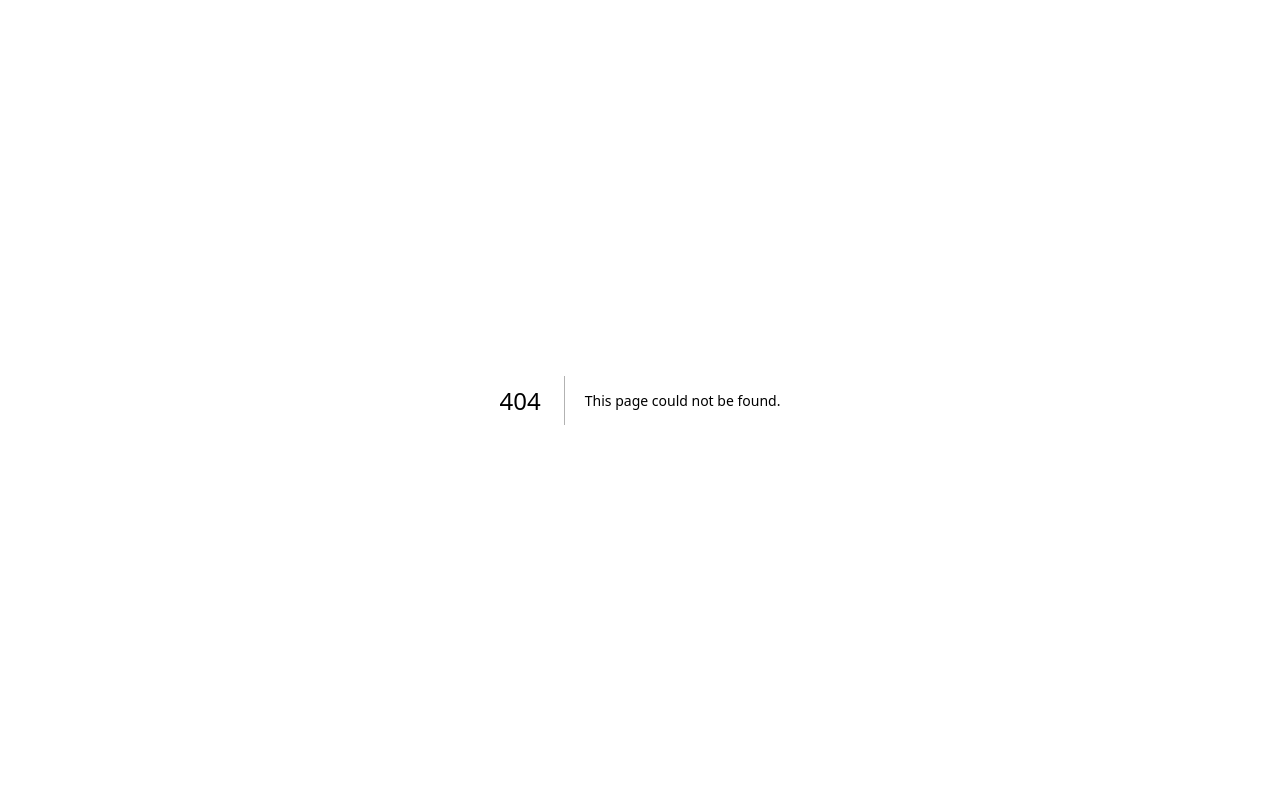
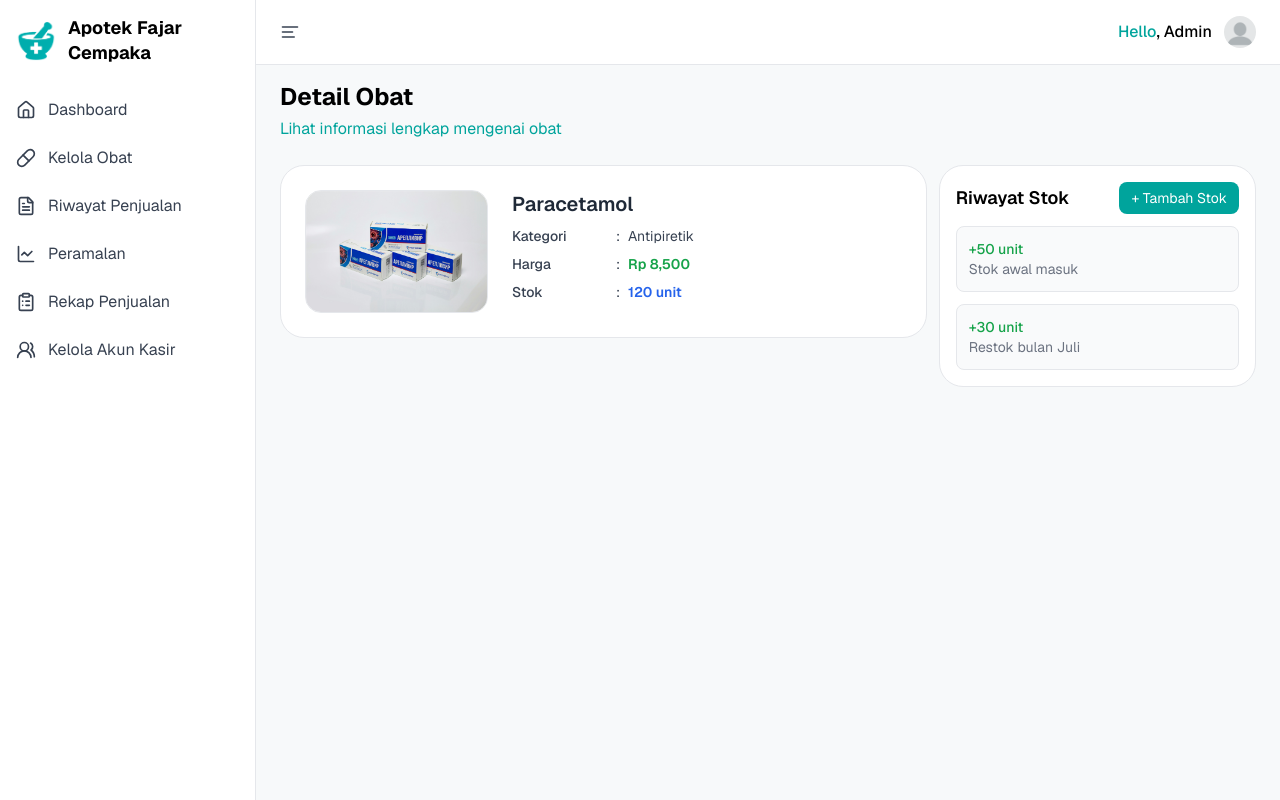
Before and after one commit to FaishalHilmi/antibiotic-sales-forecast, a Next.js app: page /dashboard/obat/1 in a window 1280 px wide. Before the commit this address had no page. Built offline with nearby package versions, Linux system fonts and the light colour scheme.

Commit message:
add: Implement DetailObatPage component for displaying medication details and stock history

```diff
--- /dev/null
+++ b/app/dashboard/obat/[id]/page.tsx
@@ -0,0 +1,177 @@
+"use client";
+import { useState } from "react";
+import Modal from "@/components/Modal";
+
+export default function DetailObatPage() {
+  const obat = {
+    nama: "Paracetamol",
+    kategori: "Antipiretik",
+    harga: 8500,
+    stok: 120,
+    gambar: "/medicine.png",
+  };
+
+  const [riwayatStok, setRiwayatStok] = useState([
+    { id: 1, jumlah: 50, keterangan: "Stok awal masuk" },
+    { id: 2, jumlah: 30, keterangan: "Restok bulan Juli" },
+  ]);
+
+  const [showModal, setShowModal] = useState(false);
+  const [jumlahTambah, setJumlahTambah] = useState<number | "">("");
+  const [keterangan, setKeterangan] = useState("");
+
+  const handleSubmitTambahStok = (e: React.FormEvent) => {
+    e.preventDefault();
+
+    if (!jumlahTambah || !keterangan) return;
+
+    const newRiwayat = {
+      id: riwayatStok.length + 1,
+      jumlah: Number(jumlahTambah),
+      keterangan,
+    };
+
+    setRiwayatStok([newRiwayat, ...riwayatStok]);
+    setJumlahTambah("");
+    setKeterangan("");
+    setShowModal(false);
+  };
+
+  return (
+    <div className="wrapper">
+      {/* Header */}
+      <h2 className="text-2xl font-bold mb-1">Detail Obat</h2>
+      <p className="text-primary mb-6">Lihat informasi lengkap mengenai obat</p>
+
+      {/* Grid Layout */}
+      <div className="grid grid-cols-1 md:grid-cols-3 gap-3">
+        {/* Detail Obat */}
+        <div className="col-span-1 md:col-span-2">
+          <div className="bg-white p-6 rounded-3xl border border-gray-200">
+            <div className="grid grid-cols-1 md:grid-cols-3 gap-6 items-start">
+              {/* Gambar */}
+              <div className="md:col-span-1">
+                <img
+                  src={obat.gambar}
+                  alt={obat.nama}
+                  className="w-full h-auto max-h-56 object-cover rounded-2xl border"
+                />
+              </div>
+
+              {/* Info */}
+              <div className="md:col-span-2 flex flex-col justify-between gap-4">
+                <div>
+                  <h3 className="text-xl font-semibold text-gray-800 mb-2">
+                    {obat.nama}
+                  </h3>
+                  <div className="flex flex-col gap-2 text-sm text-gray-700">
+                    <div className="flex items-center gap-2">
+                      <span className="font-medium w-24">Kategori</span>:
+                      <span>{obat.kategori}</span>
+                    </div>
+                    <div className="flex items-center gap-2">
+                      <span className="font-medium w-24">Harga</span>:
+                      <span className="text-green-600 font-semibold">
+                        Rp {obat.harga.toLocaleString()}
+                      </span>
+                    </div>
+                    <div className="flex items-center gap-2">
+                      <span className="font-medium w-24">Stok</span>:
+                      <span className="text-blue-600 font-semibold">
+                        {obat.stok} unit
+                      </span>
+                    </div>
+                  </div>
+                </div>
+              </div>
+            </div>
+          </div>
+        </div>
+
+        {/* Riwayat Stok */}
+        <div className="col-span-1">
+          <div className="bg-white p-4 rounded-3xl border border-gray-200">
+            <div className="flex justify-between items-center mb-3">
+              <h3 className="text-lg font-semibold">Riwayat Stok</h3>
+              <button
+                onClick={() => setShowModal(true)}
+                className="bg-primary hover:bg-primary/90 text-white px-3 py-1.5 rounded-lg text-sm transition"
+              >
+                + Tambah Stok
+              </button>
+            </div>
+
+            <div className="space-y-3">
+              {riwayatStok.length === 0 ? (
+                <p className="text-sm text-gray-500">
+                  Belum ada riwayat penambahan stok.
+                </p>
+              ) : (
+                riwayatStok.map((item) => (
+                  <div
+                    key={item.id}
+                    className="bg-gray-50 p-3 rounded-lg border text-sm"
+                  >
+                    <div className="font-medium text-green-600">
+                      +{item.jumlah} unit
+                    </div>
+                    <div className="text-gray-500">{item.keterangan}</div>
+                  </div>
+                ))
+              )}
+            </div>
+          </div>
+        </div>
+      </div>
+
+      {/* Modal Tambah Stok */}
+      <Modal
+        isOpen={showModal}
+        onCloseAction={() => setShowModal(false)}
+        title="Tambah Stok"
+      >
+        <form onSubmit={handleSubmitTambahStok} className="space-y-4">
+          <div className="flex flex-col gap-1">
+            <label htmlFor="jumlah">Jumlah Stok</label>
+            <input
+              id="jumlah"
+              type="number"
+              value={jumlahTambah}
+              onChange={(e) => setJumlahTambah(Number(e.target.value))}
+              className="border border-gray-300 rounded-lg py-1.5 px-3 outline-primary"
+              required
+            />
+          </div>
+
+          <div className="flex flex-col gap-1">
+            <label htmlFor="keterangan">Keterangan</label>
+            <input
+              id="keterangan"
+              type="text"
+              value={keterangan}
+              onChange={(e) => setKeterangan(e.target.value)}
+              className="border border-gray-300 rounded-lg py-1.5 px-3 outline-primary"
+              required
+            />
+          </div>
+
+          <div className="flex justify-end gap-2 pt-2">
+            {/* <button
+              type="button"
+              onClick={() => setShowModal(false)}
+              className="px-4 py-2 text-sm rounded-lg border"
+            >
+              Batal
+            </button> */}
+            <button
+              type="submit"
+              className="px-4 py-2 text-sm rounded-lg bg-primary text-white"
+            >
+              Simpan
+            </button>
+          </div>
+        </form>
+      </Modal>
+    </div>
+  );
+}
```
